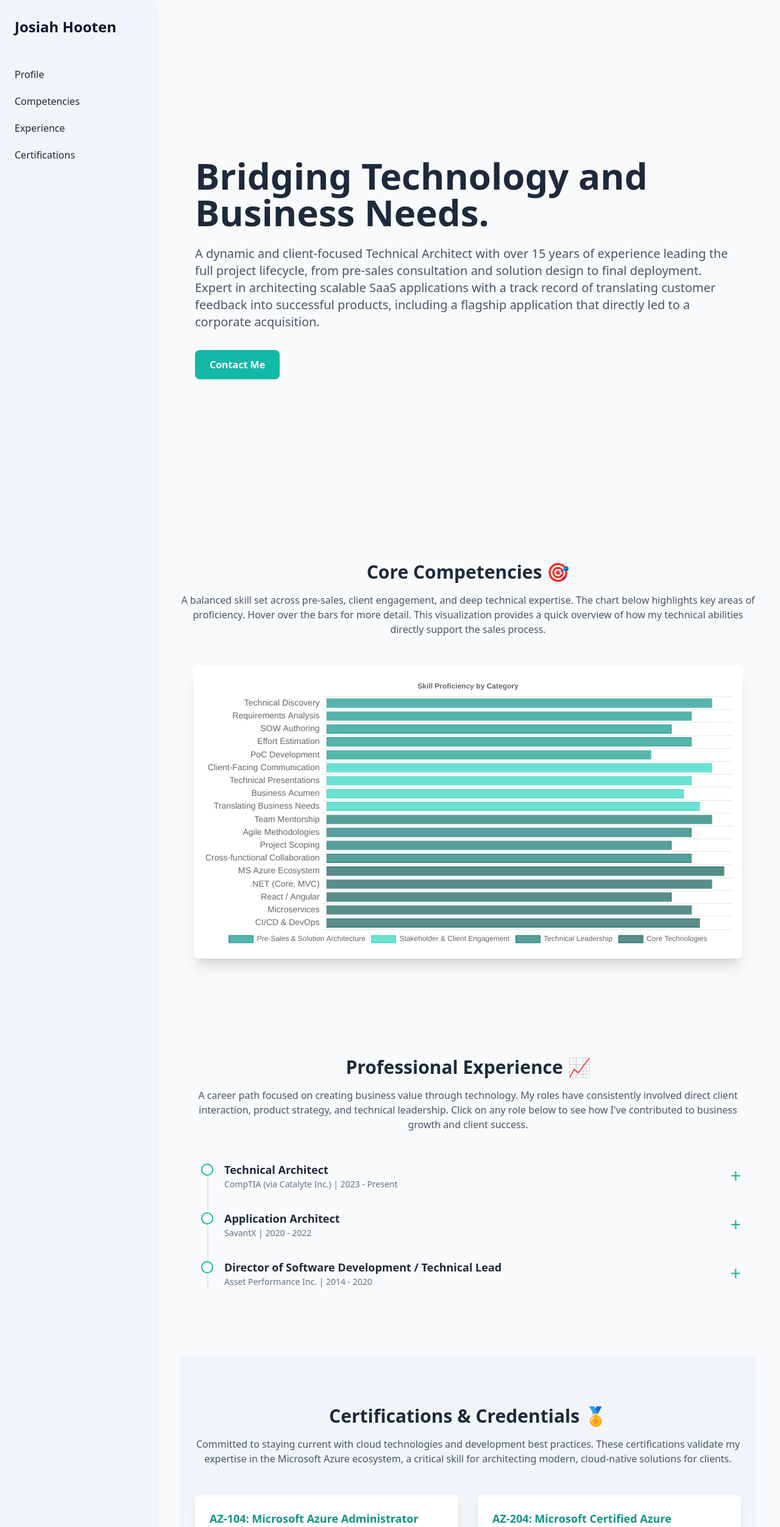
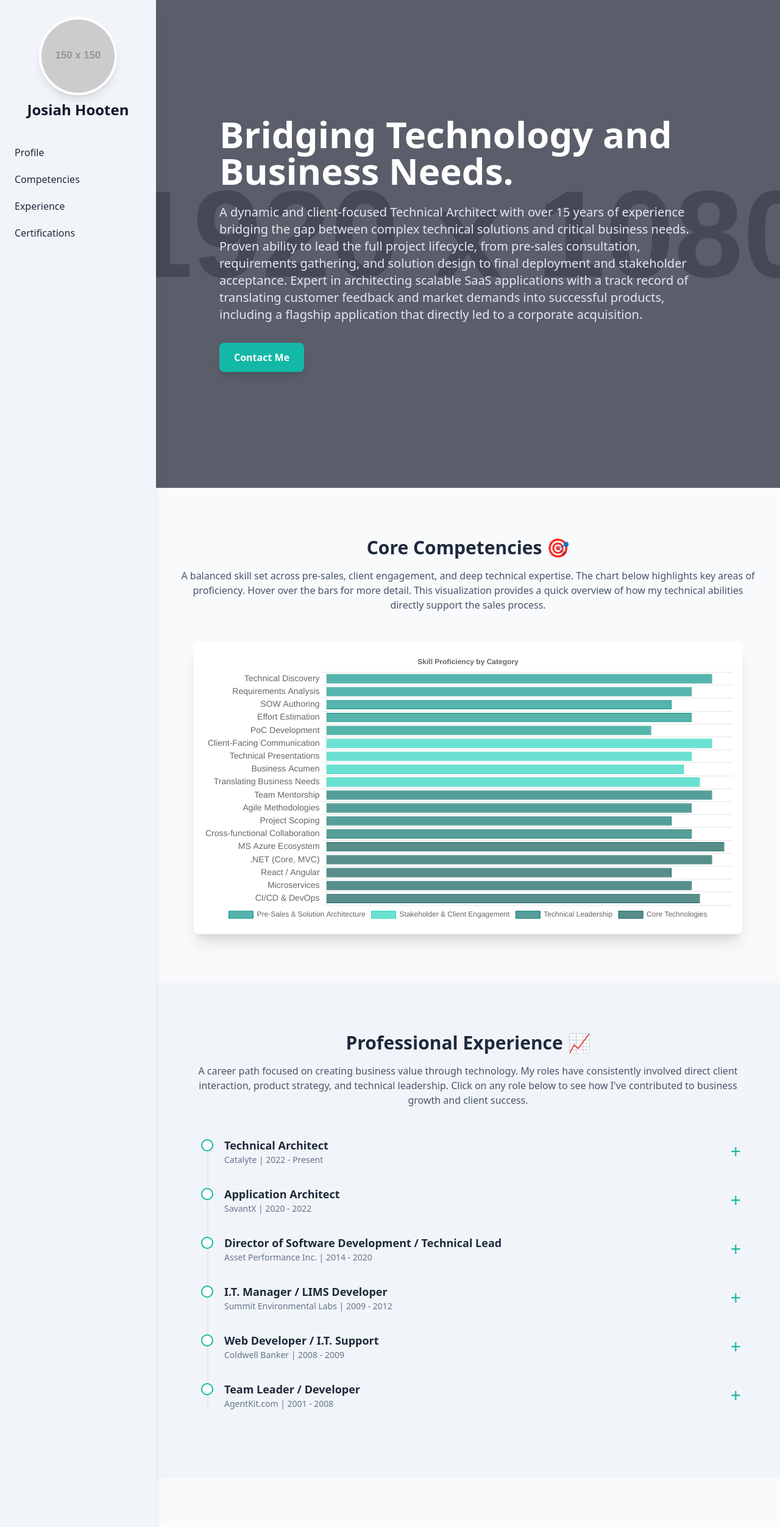
Before and after one commit to josiahhooten/josiahhooten.github.io, a plain HTML site: page index.html in a window 1280 px wide. Shown: the top 2504 px of the page at 61% size. Drawn offline with nearby package versions, Linux system fonts and the light colour scheme; placeholder pictures from the web are drawn by us.

Commit message:
Update index.html

```diff
--- a/index.html
+++ b/index.html
@@ -43,6 +43,19 @@
         .timeline-button[aria-expanded="true"] .icon-plus {
             transform: rotate(45deg);
         }
+        #profile {
+            background-size: cover;
+            background-position: center;
+            position: relative;
+        }
+        .overlay {
+            position: absolute;
+            top: 0;
+            left: 0;
+            right: 0;
+            bottom: 0;
+            background-color: rgba(15, 23, 42, 0.6); /* slate-900 with opacity */
+        }
     </style>
 </head>
 <body class="bg-slate-50 text-slate-700 font-sans">
@@ -61,10 +74,13 @@
         <!-- Sidebar -->
         <div id="sidebar" class="bg-slate-100 text-slate-800 w-64 space-y-6 py-7 px-2 absolute inset-y-0 left-0 transform -translate-x-full md:relative md:translate-x-0 transition duration-200 ease-in-out z-30 md:flex md:flex-col md:justify-between shadow-lg">
             <div>
-                <a href="#profile" class="text-slate-900 flex items-center space-x-2 px-4">
-                    <span class="text-2xl font-extrabold">Josiah Hooten</span>
-                </a>
-                <nav class="mt-10">
+                <div class="px-4 mb-8 text-center">
+                    <img src="https://placehold.co/150x150/ccfbf1/0f766e?text=You" alt="Profile Photo" class="w-32 h-32 rounded-full mx-auto mb-2 border-4 border-white shadow-lg">
+                    <a href="#profile" class="text-slate-900">
+                        <span class="text-2xl font-extrabold">Josiah Hooten</span>
+                    </a>
+                </div>
+                <nav>
                     <a href="#profile" class="nav-link block py-2.5 px-4 rounded transition duration-200 hover:bg-teal-500 hover:text-white">Profile</a>
                     <a href="#competencies" class="nav-link block py-2.5 px-4 rounded transition duration-200 hover:bg-teal-500 hover:text-white">Competencies</a>
                     <a href="#experience" class="nav-link block py-2.5 px-4 rounded transition duration-200 hover:bg-teal-500 hover:text-white">Experience</a>
@@ -73,30 +89,31 @@
             </div>
              <div class="px-4 py-2">
                 <h3 class="font-bold text-sm">Contact</h3>
-                <p class="text-xs mt-2">Durango, CO</p>
-                <p class="text-xs mt-1">your.email@example.com</p>
-                <p class="text-xs mt-1">linkedin.com/in/yourprofile</p>
+                <p class="text-xs mt-2">Albuquerque, NM</p>
+                <p class="text-xs mt-1">jmhooten@gmail.com</p>
+                <p class="text-xs mt-1">https://www.linkedin.com/in/josiah-hooten-98940117/</p>
             </div>
         </div>
 
         <!-- Main content -->
-        <main class="flex-1 p-4 sm:p-6 md:p-10">
+        <main class="flex-1">
 
             <!-- Profile Section -->
-            <section id="profile" class="min-h-screen flex flex-col justify-center">
-                <div class="max-w-4xl mx-auto">
-                    <h1 class="text-4xl md:text-6xl font-bold text-slate-800">Bridging Technology and Business Needs.</h1>
-                    <p class="mt-6 text-lg md:text-xl text-slate-600">
-                        A dynamic and client-focused Technical Architect with over 15 years of experience leading the full project lifecycle, from pre-sales consultation and solution design to final deployment. Expert in architecting scalable SaaS applications with a track record of translating customer feedback into successful products, including a flagship application that directly led to a corporate acquisition.
+            <section id="profile" class="h-screen flex flex-col justify-center text-white" style="background-image: url('https://placehold.co/1920x1080/0f766e/FFFFFF?text=Modern+Tech+Background');">
+                <div class="overlay"></div>
+                <div class="max-w-4xl mx-auto px-4 sm:px-6 md:px-10 relative z-10">
+                    <h1 class="text-4xl md:text-6xl font-bold">Bridging Technology and Business Needs.</h1>
+                    <p class="mt-6 text-lg md:text-xl text-slate-200">
+                        A dynamic and client-focused Technical Architect with over 15 years of experience bridging the gap between complex technical solutions and critical business needs. Proven ability to lead the full project lifecycle, from pre-sales consultation, requirements gathering, and solution design to final deployment and stakeholder acceptance. Expert in architecting scalable SaaS applications with a track record of translating customer feedback and market demands into successful products, including a flagship application that directly led to a corporate acquisition.
                     </p>
                     <div class="mt-8 flex gap-4">
-                        <a href="mailto:your.email@example.com" class="bg-teal-500 text-white font-bold py-3 px-6 rounded-lg hover:bg-teal-600 transition-colors">Contact Me</a>
+                        <a href="mailto:your.email@example.com" class="bg-teal-500 text-white font-bold py-3 px-6 rounded-lg hover:bg-teal-600 transition-colors shadow-lg">Contact Me</a>
                     </div>
                 </div>
             </section>
 
             <!-- Competencies Section -->
-            <section id="competencies" class="py-20">
+            <section id="competencies" class="py-20 px-4 sm:px-6 md:px-10">
                 <div class="max-w-5xl mx-auto">
                     <h2 class="text-3xl font-bold text-center text-slate-800 mb-4">Core Competencies 🎯</h2>
                     <p class="text-center text-slate-600 mb-12">
@@ -109,7 +126,7 @@
             </section>
 
             <!-- Experience Section -->
-            <section id="experience" class="py-20">
+            <section id="experience" class="py-20 px-4 sm:px-6 md:px-10 bg-slate-100">
                 <div class="max-w-4xl mx-auto">
                     <h2 class="text-3xl font-bold text-center text-slate-800 mb-4">Professional Experience 📈</h2>
                     <p class="text-center text-slate-600 mb-12">
@@ -126,7 +143,7 @@
                                 <div class="flex items-center justify-between">
                                     <div>
                                         <h3 class="font-bold text-lg text-slate-800">Technical Architect</h3>
-                                        <p class="text-sm text-slate-500">CompTIA (via Catalyte Inc.) | 2023 - Present</p>
+                                        <p class="text-sm text-slate-500">Catalyte | 2022 - Present</p>
                                     </div>
                                     <span class="icon-plus text-teal-500 text-3xl font-thin transition-transform duration-300">+</span>
                                 </div>
@@ -184,12 +201,74 @@
                             </div>
                         </div>
 
+                        <!-- Timeline Item 4 -->
+                        <div class="relative pl-12 mb-8 timeline-item">
+                            <div class="absolute left-5 top-1 w-5 h-5 bg-white border-2 border-teal-500 rounded-full transform -translate-x-1/2"></div>
+                            <button aria-expanded="false" class="timeline-button w-full text-left">
+                                <div class="flex items-center justify-between">
+                                    <div>
+                                        <h3 class="font-bold text-lg text-slate-800">I.T. Manager / LIMS Developer</h3>
+                                        <p class="text-sm text-slate-500">Summit Environmental Labs | 2009 - 2012</p>
+                                    </div>
+                                    <span class="icon-plus text-teal-500 text-3xl font-thin transition-transform duration-300">+</span>
+                                </div>
+                            </button>
+                            <div class="timeline-item-content">
+                                <ul class="list-disc list-inside mt-2 text-slate-600 space-y-2">
+                                    <li>Developed and enhanced a custom Laboratory Information Management System (LIMS) using ASP.NET and SQL Server.</li>
+                                    <li>Managed the entire IT infrastructure, including servers, networks, and over 50 workstations.</li>
+                                    <li>Automated data flow from lab instruments to the LIMS, streamlining reporting and optimizing lab efficiency.</li>
+                                </ul>
+                            </div>
+                        </div>
+
+                        <!-- Timeline Item 5 -->
+                        <div class="relative pl-12 mb-8 timeline-item">
+                            <div class="absolute left-5 top-1 w-5 h-5 bg-white border-2 border-teal-500 rounded-full transform -translate-x-1/2"></div>
+                            <button aria-expanded="false" class="timeline-button w-full text-left">
+                                <div class="flex items-center justify-between">
+                                    <div>
+                                        <h3 class="font-bold text-lg text-slate-800">Web Developer / I.T. Support</h3>
+                                        <p class="text-sm text-slate-500">Coldwell Banker | 2008 - 2009</p>
+                                    </div>
+                                    <span class="icon-plus text-teal-500 text-3xl font-thin transition-transform duration-300">+</span>
+                                </div>
+                            </button>
+                            <div class="timeline-item-content">
+                                <ul class="list-disc list-inside mt-2 text-slate-600 space-y-2">
+                                    <li>Developed and maintained company websites and applications for real estate services.</li>
+                                    <li>Provided technical support and managed IT infrastructure for the office.</li>
+                                </ul>
+                            </div>
+                        </div>
+
+                        <!-- Timeline Item 6 -->
+                        <div class="relative pl-12 mb-8 timeline-item">
+                            <div class="absolute left-5 top-1 w-5 h-5 bg-white border-2 border-teal-500 rounded-full transform -translate-x-1/2"></div>
+                            <button aria-expanded="false" class="timeline-button w-full text-left">
+                                <div class="flex items-center justify-between">
+                                    <div>
+                                        <h3 class="font-bold text-lg text-slate-800">Team Leader / Developer</h3>
+                                        <p class="text-sm text-slate-500">AgentKit.com | 2001 - 2008</p>
+                                    </div>
+                                    <span class="icon-plus text-teal-500 text-3xl font-thin transition-transform duration-300">+</span>
+                                </div>
+                            </button>
+                            <div class="timeline-item-content">
+                                <ul class="list-disc list-inside mt-2 text-slate-600 space-y-2">
+                                    <li>Managed the full development lifecycle for over 30 corporate websites and web applications for real estate clients.</li>
+                                    <li>Coordinated teams of designers, copywriters, and developers to deliver effective solutions meeting client requirements.</li>
+                                    <li>Gained foundational experience in team leadership and project management from conception to deployment.</li>
+                                </ul>
+                            </div>
+                        </div>
+
                     </div>
                 </div>
             </section>
 
             <!-- Certifications Section -->
-            <section id="certifications" class="py-20 bg-slate-100">
+            <section id="certifications" class="py-20 px-4 sm:px-6 md:px-10">
                 <div class="max-w-4xl mx-auto">
                     <h2 class="text-3xl font-bold text-center text-slate-800 mb-4">Certifications & Credentials 🏅</h2>
                      <p class="text-center text-slate-600 mb-12">
@@ -197,12 +276,12 @@
                     </p>
                     <div class="grid md:grid-cols-2 gap-8">
                         <div class="bg-white p-6 rounded-lg shadow-lg hover:shadow-xl transition-shadow">
-                            <h3 class="font-bold text-lg text-teal-600">AZ-104: Microsoft Azure Administrator</h3>
-                            <p class="mt-2 text-slate-600">Demonstrates expertise in implementing, managing, and monitoring an organization's Microsoft Azure environment.</p>
+                            <h3 class="font-bold text-lg text-teal-600">Microsoft Certified: Azure Developer Associate</h3>
+                            <p class="mt-2 text-slate-600">Validates skills for designing, building, testing, and maintaining cloud applications and services on Microsoft Azure.</p>
                         </div>
                         <div class="bg-white p-6 rounded-lg shadow-lg hover:shadow-xl transition-shadow">
-                            <h3 class="font-bold text-lg text-teal-600">AZ-204: Microsoft Certified Azure Developer</h3>
-                            <p class="mt-2 text-slate-600">(In Progress) Validates skills for designing, building, testing, and maintaining cloud applications and services on Microsoft Azure.</p>
+                            <h3 class="font-bold text-lg text-teal-600">Microsoft Certified: Azure Administrator Associate</h3>
+                            <p class="mt-2 text-slate-600">Demonstrates expertise in implementing, managing, and monitoring an organization's Microsoft Azure environment.</p>
                         </div>
                     </div>
                 </div>
```
